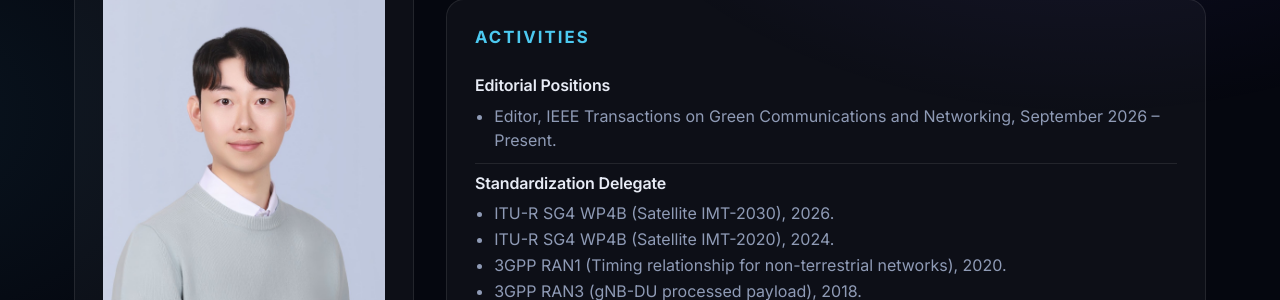
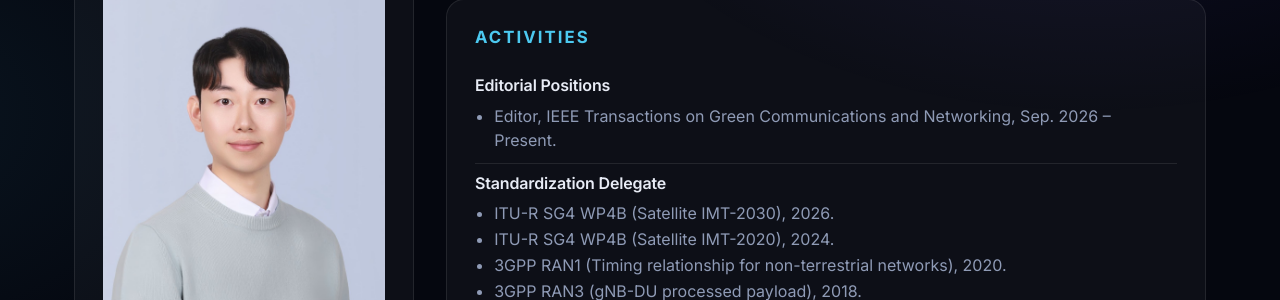
Before and after one commit to hyperx-web/hyperx, a Jekyll site: the page built from professor.html, in a window 1280 px wide and 900 px high, scrolled down 1178 px. Shown: the part 154-454 px from the top of the window. Built offline with Jekyll 4.4.1, drawn with Linux system fonts in a browser that asks for light colours; some web fonts are replaced.

Commit message:
Professor: abbreviate month in editor entry
Co-Authored-By: Claude Opus 5.5 <noreply@anthropic.com>

```diff
--- a/_data/professor.yml
+++ b/_data/professor.yml
@@ -31,7 +31,7 @@ awards:
 activities:
   - heading: Editorial Positions
     items:
-      - Editor, IEEE Transactions on Green Communications and Networking, September 2026 – Present.
+      - Editor, IEEE Transactions on Green Communications and Networking, Sep. 2026 – Present.
   - heading: Standardization Delegate
     items:
       - ITU-R SG4 WP4B (Satellite IMT-2030), 2026.
```
